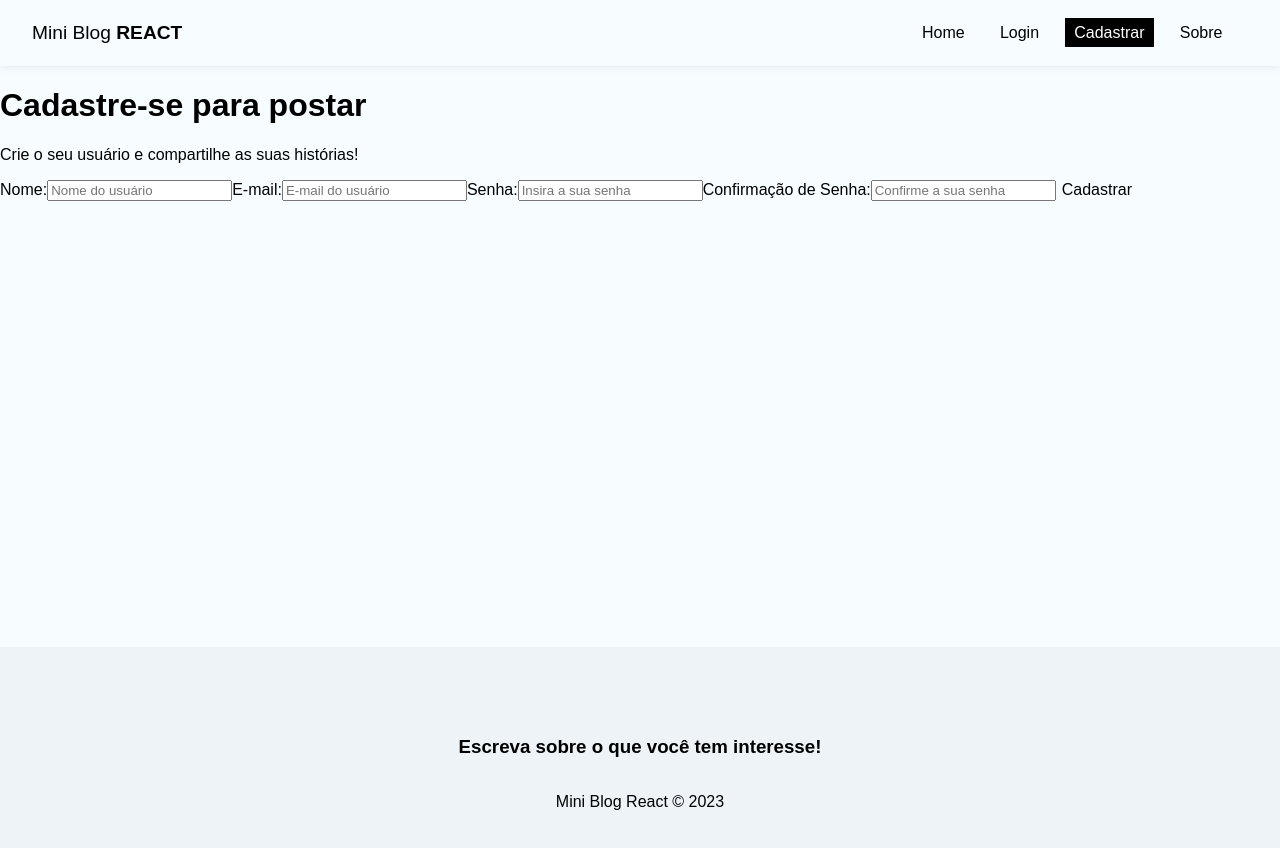
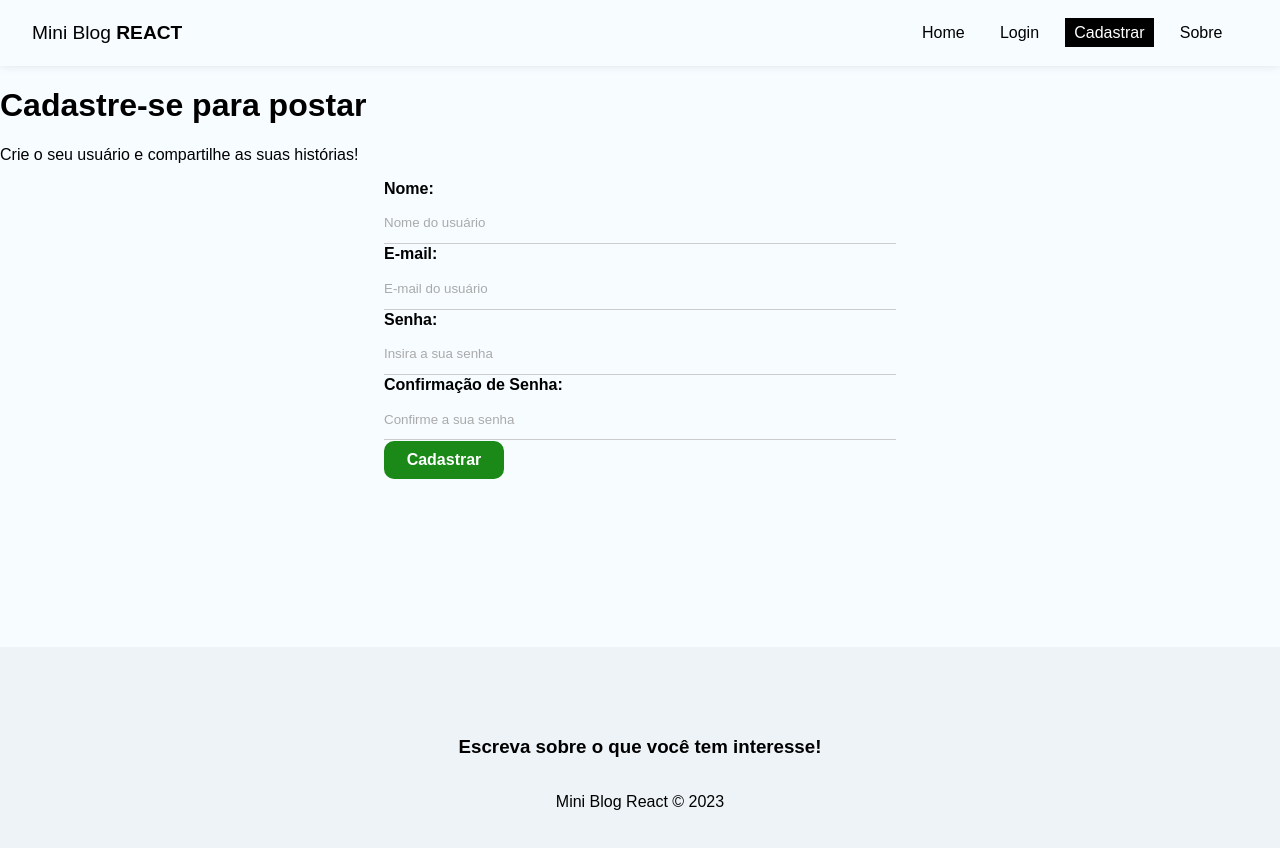
Before and after one commit to ehurafa/react-from-zero-to-mastery, a React (Create React App) app in the folder ARQUIVOS/10_MINIBLOG/miniblog/: page /register in a window 1280 px wide. Shown: the top 848 px of the page. Built offline with nearby package versions, Linux system fonts and the light colour scheme.

Commit message:
global css for forms

```diff
--- a/ARQUIVOS/10_MINIBLOG/miniblog/src/index.css
+++ b/ARQUIVOS/10_MINIBLOG/miniblog/src/index.css
@@ -8,6 +8,7 @@ body {
 input::placeholder,
 textarea::placeholder {
   font-family: "Montserrat", sans-serif;
+  color: #aaa;
 }
 
 input:focus,
@@ -24,3 +25,81 @@ a, nav, button {
   font-size: 1rem;
   cursor: pointer;
 }
+
+/* form styles */
+
+form {
+  max-width: 40%;
+  margin: 0 auto;
+}
+
+label {
+  display: flex;
+  flex-direction: column;
+  margin-bottom: 1px;
+}
+
+label span {
+  margin-bottom: .3rem;
+  font-weight: bold;
+  text-align: left;
+}
+
+input, textarea {
+  box-sizing: border-box;
+  border: none;
+  border-bottom: 1px solid #ccc;
+  padding: .8rem 0;
+  background: transparent;
+}
+
+.btn {
+  background: #1a8918;
+  color: #fff;
+  text-align: center;
+  cursor: pointer;
+  border-radius: 10px;
+  width: 120px;
+  font-weight: bold;
+  border: none;
+  padding: 10px 15px;
+  font-size: 1rem;
+}
+
+.btn.btn-dark {
+  background: #000;
+  border-radius: 0;
+}
+
+.btn.btn-outline {
+  background: transparent;
+  border-radius: 0;
+  color: #000;
+  border: 1px solid #000;
+  padding: 7px 30px;
+}
+
+.btn:hover {
+  background: #0f730c;
+  color: #fff;
+}
+
+.btn.btn-outline:hover {
+  background: #000;
+}
+
+.btn.btn-danger:hover {
+  background: #dc3545;
+}
+
+button[disabled] {
+  background: #aaa;
+}
+
+.container .error {
+  color: #721c24;
+  background: #f8d7da;
+  border: 1px solid #f5c6cb;
+  padding: 5px;
+  border-radius: 5px;
+}
```
